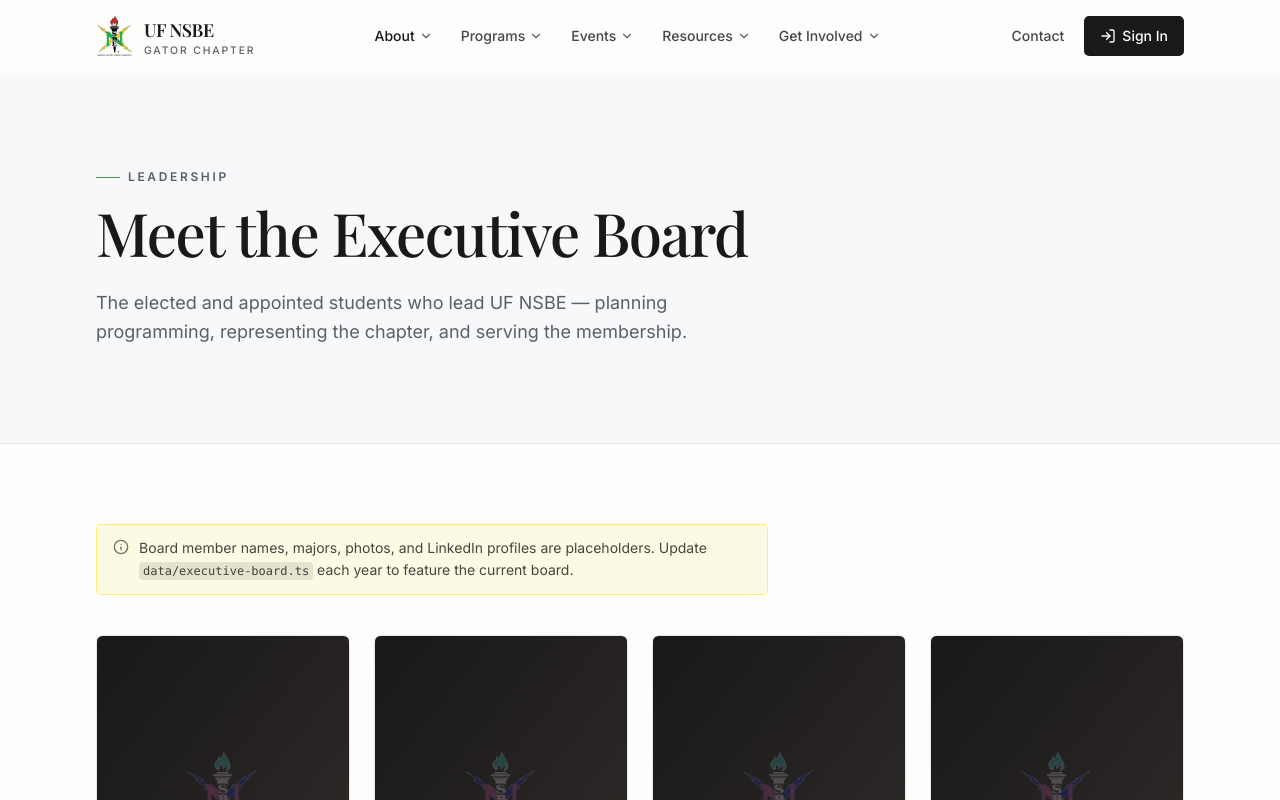
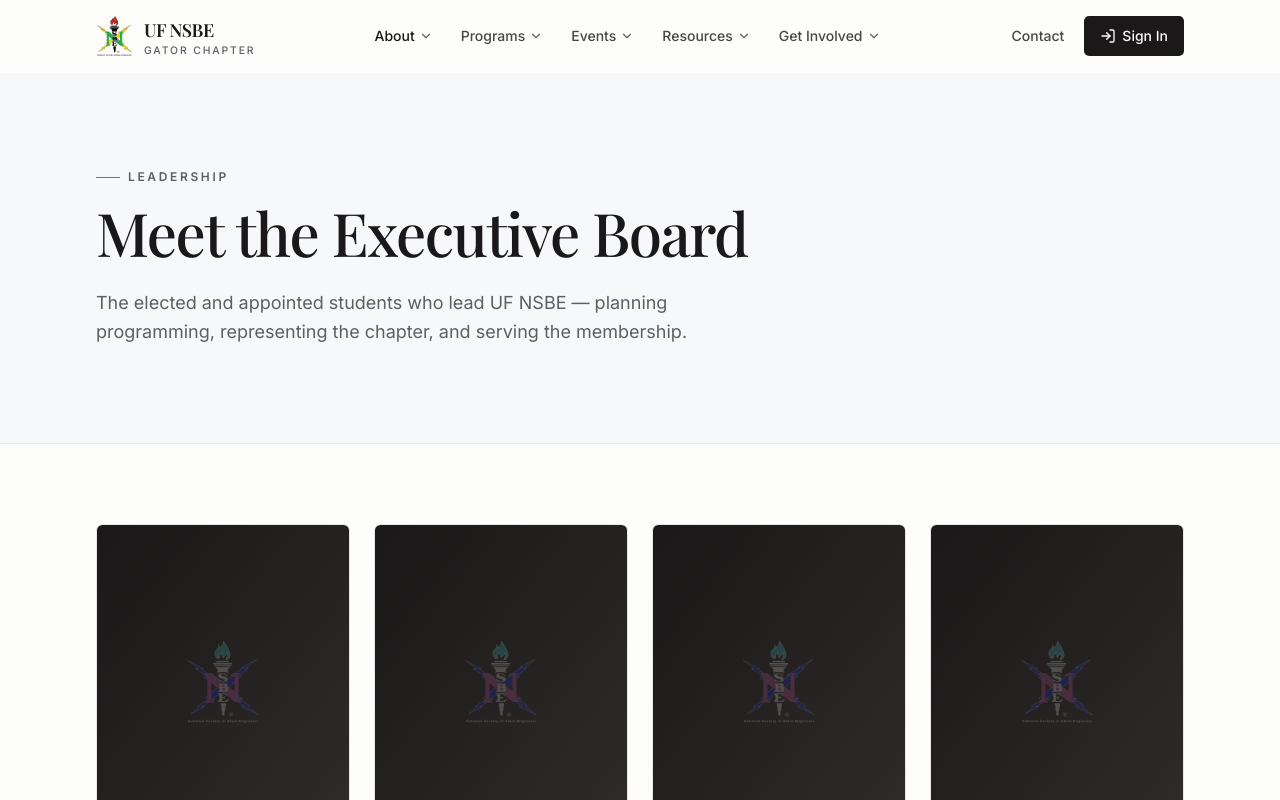
Before and after one commit to Gator-Chapter-of-NSBE/uf-nsbe-website, a Next.js app: page /about/executive-board in a window 1280 px wide. Shown: the top 800 px of the page. Built offline with nearby package versions, Linux system fonts and the light colour scheme; a web font is replaced by a local one.

Commit message:
Removed placeholder

```diff
--- a/app/about/executive-board/page.tsx
+++ b/app/about/executive-board/page.tsx
@@ -21,15 +21,6 @@ export default function ExecutiveBoardPage() {
 
       <section className="py-16 sm:py-20">
         <Container>
-          <div className="mb-10 max-w-2xl">
-            <PlaceholderNote>
-              Board member names, majors, photos, and LinkedIn profiles are placeholders. Update{' '}
-              <code className="rounded bg-foreground/10 px-1 py-0.5 text-xs">
-                data/executive-board.ts
-              </code>{' '}
-              each year to feature the current board.
-            </PlaceholderNote>
-          </div>
 
           <div className="grid gap-6 sm:grid-cols-2 lg:grid-cols-4">
             {executiveBoard.map((member, i) => (
```
